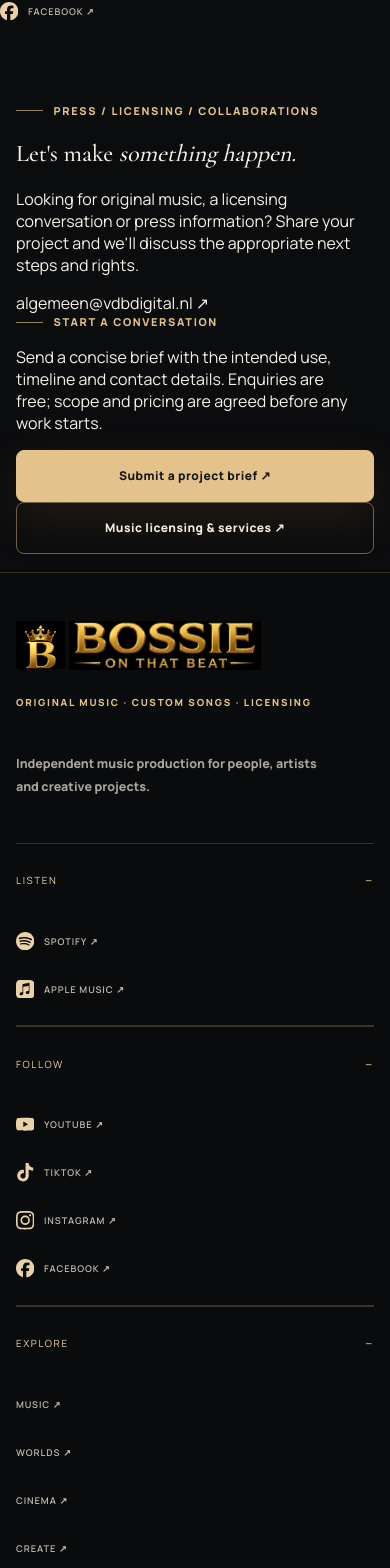
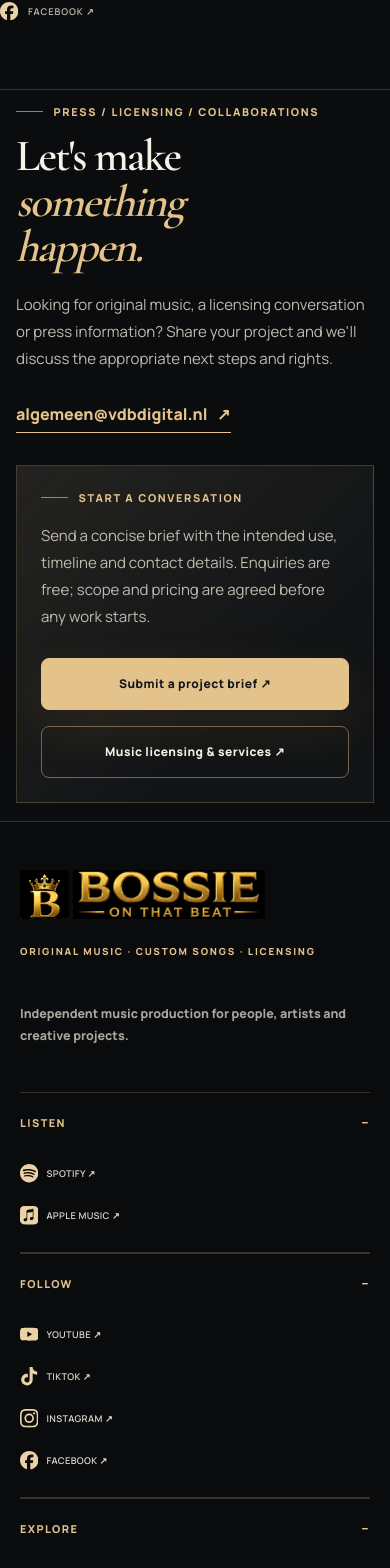
Before and after one commit to mvandenboslfgx/Bossie-on-that-beat, a Next.js app: page /epk in a window 390 px wide. Shown: the part 5413-6981 px from the top of the page. Built offline with nearby package versions, Linux system fonts and the light colour scheme.

Commit message:
design: align global footer and give EPK enquiries a coherent responsive layout

```diff
--- a/app/brand-system.css
+++ b/app/brand-system.css
@@ -677,3 +677,192 @@ main.brand-unified {
     flex: 1 1 180px;
   }
 }
+
+
+/* Editorial shell / footer consolidation.
+   This belongs in the shared brand system, not in another legacy stylesheet. */
+.site-footer {
+  width: 100%;
+  display: grid;
+  grid-template-columns: minmax(200px, 1fr) minmax(390px, 1.5fr) minmax(260px, .95fr) !important;
+  gap: clamp(1.8rem, 3.5vw, 4.5rem) !important;
+  align-items: start;
+  padding: clamp(3.25rem, 5.5vw, 5.5rem) clamp(22px, 4.6vw, 82px) 1.65rem;
+}
+.site-footer > * { min-width: 0; }
+.site-footer .footer-brand-block {
+  max-width: 340px;
+  justify-self: start;
+}
+.site-footer .footer-social-grid {
+  display: grid;
+  grid-template-columns: repeat(3,minmax(0,1fr));
+  gap: clamp(.8rem,2.2vw,2.4rem);
+  width: 100%;
+}
+.site-footer .footer-acc {
+  min-width: 0;
+  margin: 0;
+}
+.site-footer .footer-acc > summary {
+  color: var(--brand-gold);
+  cursor: default;
+  font-size: .68rem;
+  font-weight: 800;
+  letter-spacing: .13em;
+  text-transform: uppercase;
+  padding: .3rem 0 1rem;
+}
+.site-footer .footer-acc .social-links {
+  display: flex;
+  flex-direction: column;
+  align-items: flex-start;
+  gap: .2rem;
+  margin: 0;
+  padding: 0;
+}
+.site-footer .footer-acc .social-links li {
+  list-style: none;
+  width: 100%;
+  min-width: 0;
+}
+.site-footer .footer-acc .social-links a {
+  display: inline-flex;
+  align-items: center;
+  max-width: 100%;
+  min-height: 38px;
+  gap: .5rem;
+  color: #ddd5c8;
+  font-size: .72rem;
+  letter-spacing: .04em;
+  line-height: 1.4;
+  overflow-wrap: anywhere;
+  text-decoration: none;
+}
+.site-footer .footer-acc .social-links a:is(:hover,:focus-visible) {
+  color: var(--brand-gold);
+}
+.site-footer .footer-proof-column {
+  align-self: start;
+  justify-self: stretch;
+  grid-column: auto;
+  grid-template-columns: minmax(0,1fr);
+}
+.site-footer .footer-action-card {
+  min-height: 0;
+  padding: clamp(1.15rem, 2vw, 1.75rem);
+}
+.site-footer .vdb-credit {
+  min-height: 70px;
+}
+.site-footer .footer-copy {
+  grid-column: 1 / -1 !important;
+  margin-top: clamp(.25rem,1.5vw,1.4rem);
+  padding-top: 1.5rem;
+  border-top: 1px solid var(--brand-hairline);
+}
+.site-footer .footer-business-links {
+  display: flex;
+  flex-wrap: wrap;
+  gap: .6rem 1.5rem;
+  align-items: center;
+  margin-bottom: 1rem;
+}
+.site-footer .footer-legal-note {
+  max-width: 94ch;
+  line-height: 1.7;
+}
+/* EPK's last section has a purposeful ending instead of several floating
+   labels separated from the main content by large blank areas. */
+.brand-unified .epk-contact-section {
+  display: grid;
+  grid-template-columns: minmax(0,1.3fr) minmax(260px,.7fr);
+  gap: clamp(2rem,6vw,7rem);
+  align-items: center;
+  padding-block: clamp(3.5rem,6vw,6rem);
+  border-top: 1px solid var(--brand-hairline);
+}
+.brand-unified .epk-contact-intro h2 {
+  max-width: 13ch;
+  margin: .9rem 0 1.3rem;
+  color: var(--brand-paper);
+  font: 600 clamp(3rem,5.7vw,6rem)/1.01 var(--font-display),Georgia,serif;
+  letter-spacing: -.04em;
+  text-wrap: balance;
+}
+.brand-unified .epk-contact-intro h2 em { color: var(--brand-gold); }
+.brand-unified .epk-contact-intro > p:not(.eyebrow),
+.brand-unified .epk-contact-action > p {
+  max-width: 58ch;
+  color: var(--brand-muted);
+  font-size: clamp(.94rem,1.15vw,1.08rem);
+  line-height: 1.8;
+}
+.brand-unified .epk-contact-email {
+  display: inline-flex;
+  align-items: center;
+  flex-wrap: wrap;
+  gap: .6rem;
+  margin-top: 1rem;
+  padding-bottom: .4rem;
+  border-bottom: 1px solid var(--brand-gold);
+  color: var(--brand-gold);
+  font-weight: 750;
+  overflow-wrap: anywhere;
+}
+.brand-unified .epk-contact-action {
+  display: flex;
+  flex-direction: column;
+  align-items: flex-start;
+  gap: 1rem;
+  padding: clamp(1.5rem,3vw,2.4rem);
+  border: 1px solid var(--brand-hairline);
+  background: linear-gradient(135deg,rgba(228,194,139,.085),transparent 67%),#121416;
+}
+.brand-unified .epk-contact-action > p { margin: 0 0 .75rem; }
+.brand-unified .epk-contact-action .button { width: 100%; }
+@media (max-width: 1100px) {
+  .site-footer {
+    grid-template-columns: minmax(0,1fr) minmax(0,1.4fr) !important;
+  }
+  .site-footer .footer-proof-column {
+    grid-column: 1 / -1;
+    display: grid;
+    grid-template-columns: repeat(2,minmax(0,1fr));
+  }
+}
+@media (max-width: 760px) {
+  .site-footer {
+    grid-template-columns: minmax(0,1fr) !important;
+    gap: 2rem !important;
+    padding: 3rem 20px 1.5rem !important;
+  }
+  .site-footer .footer-social-grid {
+    grid-template-columns: minmax(0,1fr) !important;
+    gap: .15rem;
+  }
+  .site-footer .footer-acc {
+    padding-block: .45rem;
+    border-top: 1px solid var(--brand-hairline);
+  }
+  .site-footer .footer-acc > summary {
+    cursor: pointer;
+    padding: .6rem 0;
+  }
+  .site-footer .footer-acc .social-links {
+    padding-bottom: .65rem;
+  }
+  .site-footer .footer-proof-column {
+    grid-column: auto;
+    grid-template-columns: minmax(0,1fr) !important;
+  }
+  .site-footer .footer-copy { grid-column: 1 / -1 !important; }
+  .brand-unified .epk-contact-section {
+    grid-template-columns: minmax(0,1fr);
+    gap: 2rem;
+    padding-block: 3rem;
+  }
+  .brand-unified .epk-contact-intro h2 {
+    font-size: clamp(2.8rem,11vw,4.3rem);
+  }
+}
```
